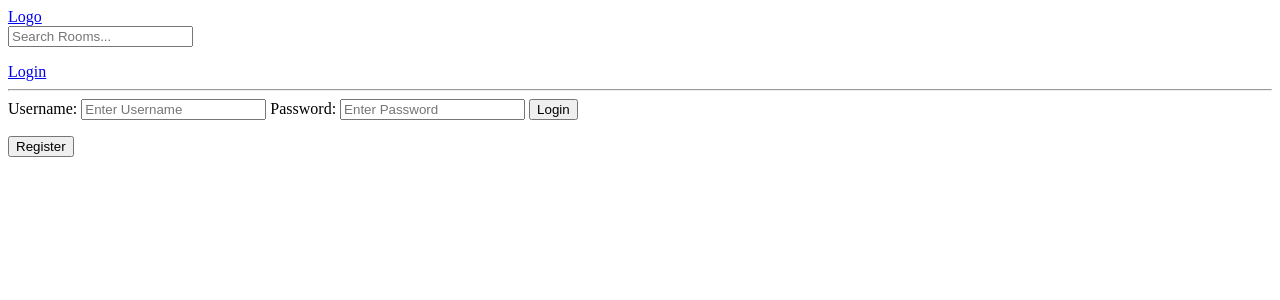
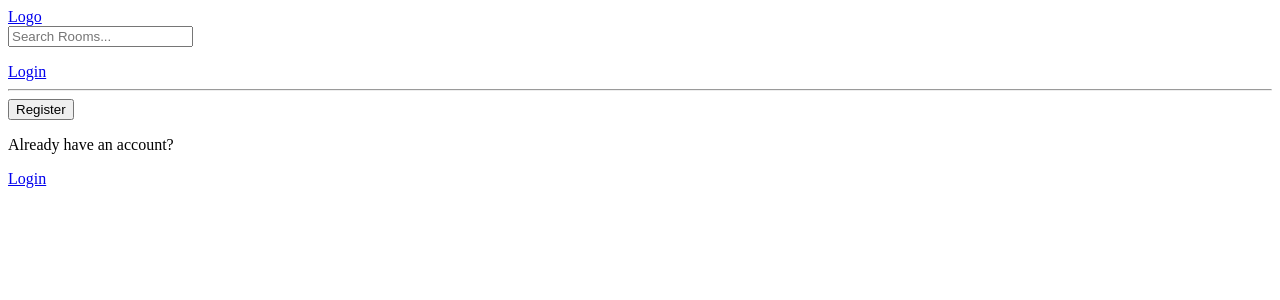
Before and after one commit to TharHtet236401/7-hour, a Django app: page /register/ in a window 1280 px wide. Shown: the top 300 px of the page. Run offline with Django 5.2, Linux system fonts and the light colour scheme.

Commit message:
Update login and registration template with conditional rendering

```diff
--- a/base/templates/base/login_register.html
+++ b/base/templates/base/login_register.html
@@ -2,6 +2,7 @@
 
 {% block content %}
 
+{% if page == 'login' %}
 <div>
     <form method="POST" action="">
 
@@ -14,13 +15,20 @@
 
 
         <input type="submit" value="Login"/>
+        <p>Don't have an account?</p>
+        <a href="{% url 'register' %}">Register</a>
     </form>
-
+</div>
+{% else %}
+<div>
     <form method="POST" action="">
 
         {% csrf_token %}
 
         <input type="submit" value="Register"/>
+        <p>Already have an account?</p>
+        <a href="{% url 'login' %}">Login</a>
     </form>
 </div>
+{% endif %}
 {% endblock content %}
```
